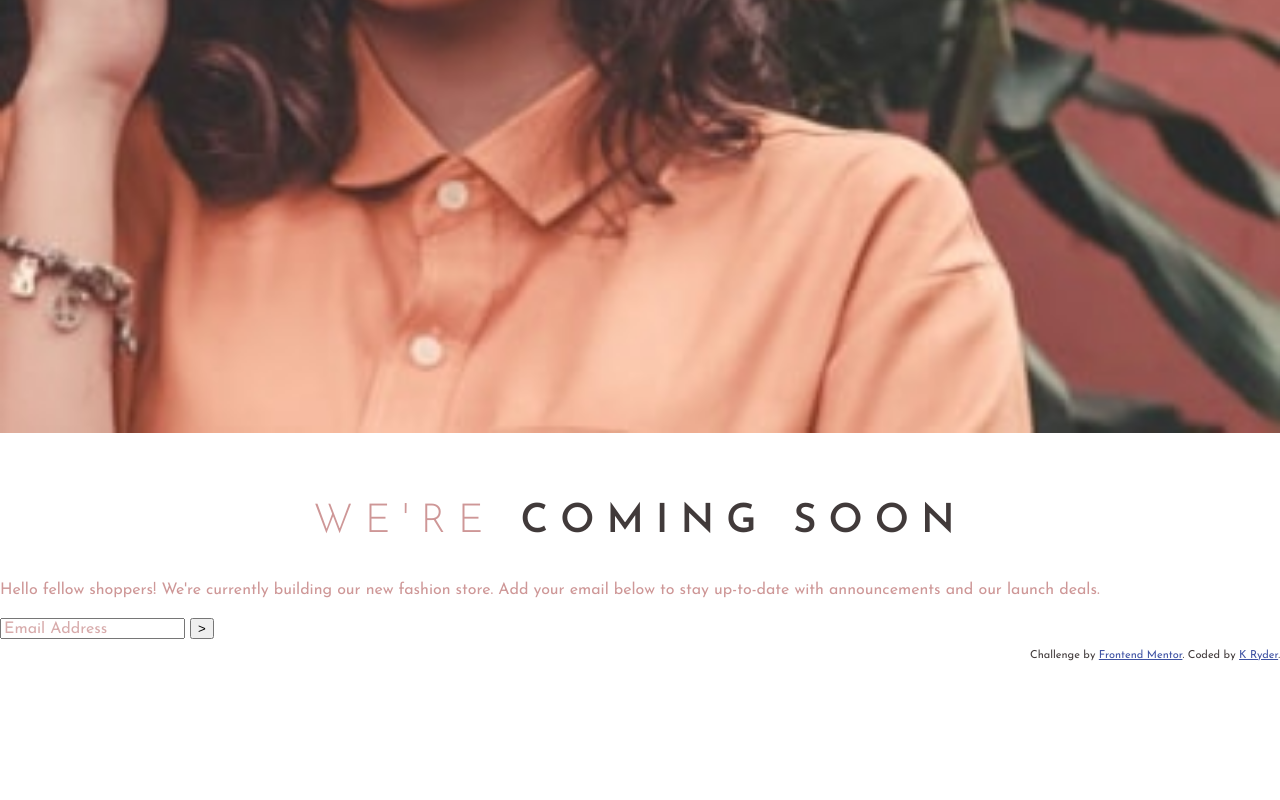
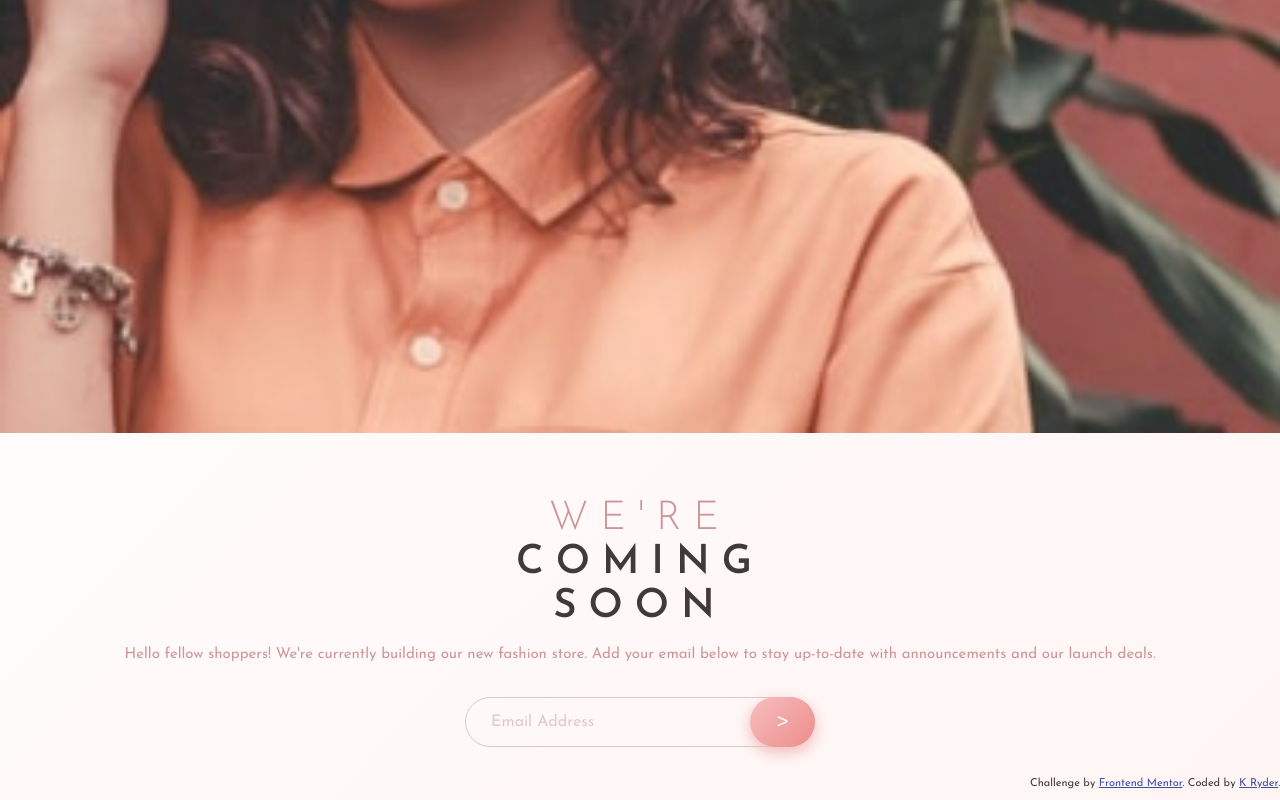
Before and after one commit to kryde507/fem-base-apparel, a plain HTML site: page index.html in a window 1280 px wide. Shown: the part 505-1305 px from the top of the page. Before the commit the page ends 1177 px from the top, so only its background shows below. Drawn offline with Linux system fonts and the light colour scheme.

Commit message:
Email Input Design
Email input design added to CSS and HTML

```diff
--- a/app.css
+++ b/app.css
@@ -2,14 +2,22 @@
 /* ||General Styles */
 
 body{
-    font-size: 16px;
+    font-size: 15px;
     font-family: 'Josefin Sans', sans-serif;
     font-weight: 400;
     margin: 0;
     padding: 0;
     color: hsl(0, 36%, 70%);
+    background: linear-gradient(135deg, hsl(0, 0%, 100%), hsl(0, 100%, 98%));
 }
 
+.main{
+    display: flex;
+    flex-direction: column;
+    justify-content: center;
+    align-items: center;
+    padding: 20px;
+}
 
 /* ||Typography*/
 
@@ -21,16 +29,21 @@ h1{
     text-transform: uppercase;
     line-height: 1.1;
     color: hsl(0, 6%, 24%);
+    margin-bottom: 0;
+    margin-top: 10px;
 }
 
 .thin{
     font-weight: 300;
     font-size: 2.5rem;
     color: hsl(0, 36%, 70%);
+    display: block;
 }
 
 .main-text{
     line-height: 1.5;
+    text-align: center;
+    margin-bottom: 30px;
 }
 
 input::placeholder{
@@ -38,9 +51,10 @@ input::placeholder{
     font-family: 'Josefin Sans', sans-serif;
     font-weight: 400;
     color: hsl(0, 36%, 70%);
-    opacity: 80%;
+    opacity: 50%;
 }
-/* ||Header and Main Nav */
+
+/* ||Header, Footer and Images */
 
 .logo{
     width: 100px;
@@ -63,3 +77,47 @@ input::placeholder{
 .attribution a {
     color: hsl(228, 45%, 44%);
 }
+
+
+/* ||Email Input */
+.box{
+    max-width:350px;
+    width: 100%;
+    position:  relative;
+    height: 50px;
+    margin: auto;
+    background-color:transparent;
+    border-radius: 25px;
+}
+
+.input{
+    position: absolute;
+    box-sizing: border-box;
+    width: 100%;
+    height: 100%;
+    border: 1px solid hsl(0, 23%, 82%);
+    outline: none;
+    border-radius: 25px;
+    padding-left: 25px;
+    background-color: transparent;
+}
+
+.submit{
+    position: absolute;
+    width: 65px;
+    height: 100%;
+    right: 0;
+    top:0;
+    border-radius: 25px;
+    border: none;
+    background: linear-gradient(135deg, hsl(0, 80%, 86%), hsl(0, 74%, 74%));
+    color:white;
+    font-size: 20px;
+    box-shadow: 0px 5px 15px hsl(0, 66%, 83%);
+    cursor: pointer;
+}
+
+.submit:hover{
+    box-shadow: 0px 8px 15px hsl(0, 24%, 62%);
+    opacity: 70%;;
+}
--- a/index.html
+++ b/index.html
@@ -13,20 +13,30 @@
 </head>
 
 <body>
+    <!-- Logo Start -->
     <header>
         <img src="images/logo.svg" alt="Base Apparel Logo" class="logo">
     </header>
+
+    <!-- Hero Image Start -->
     <div>
         <img src="images/hero-mobile.jpg" alt="Young white woman with brown hair in an orange shirt" class="hero">
     </div>
-    <section>
-        <h1><span class="thin">We're</span> coming soon</h1>
 
+    <!-- Main Text Start -->
+    <section class="main">
+        <h1><span class="thin">We're</span> coming <br> soon</h1>
         <p class="main-text">Hello fellow shoppers! We're currently building our new fashion store.
             Add your email below to stay up-to-date with announcements and our launch deals.</p>
+        <div class="box">
+            <form action="#" class="email-entry">
+                <input type="email" id="email" class="input" placeholder="Email Address" required> <button type="submit"
+                    class="submit">></button>
+            </form>
+        </div>
+    </section>
 
-        <input type="email" id="email" placeholder="Email Address"> <button type="submit">></button>
-    </section>
+    <!-- Attribution Start -->
     <footer>
         <p class="attribution">
             Challenge by <a href="https://www.frontendmentor.io?ref=challenge" target="_blank">Frontend Mentor</a>.
```
